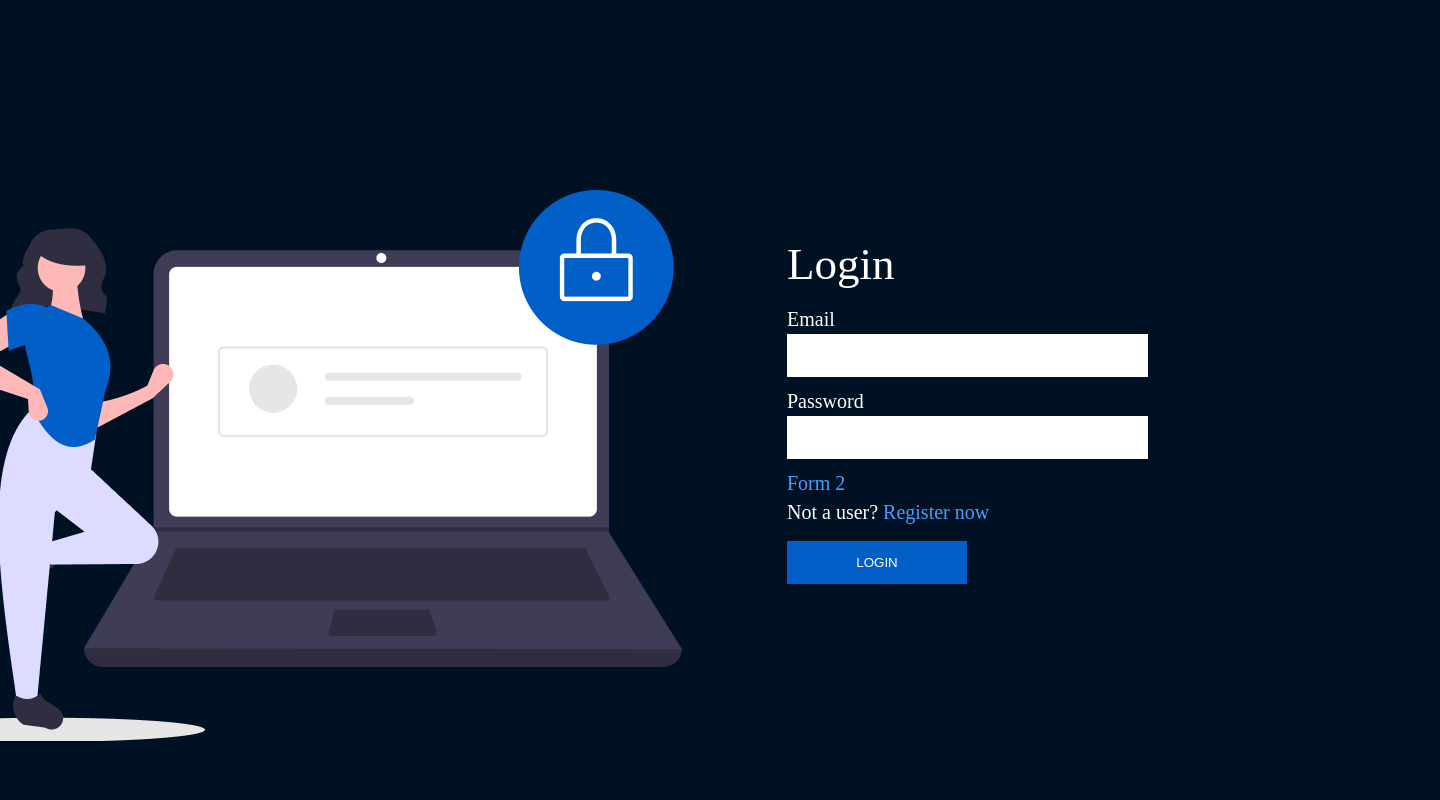
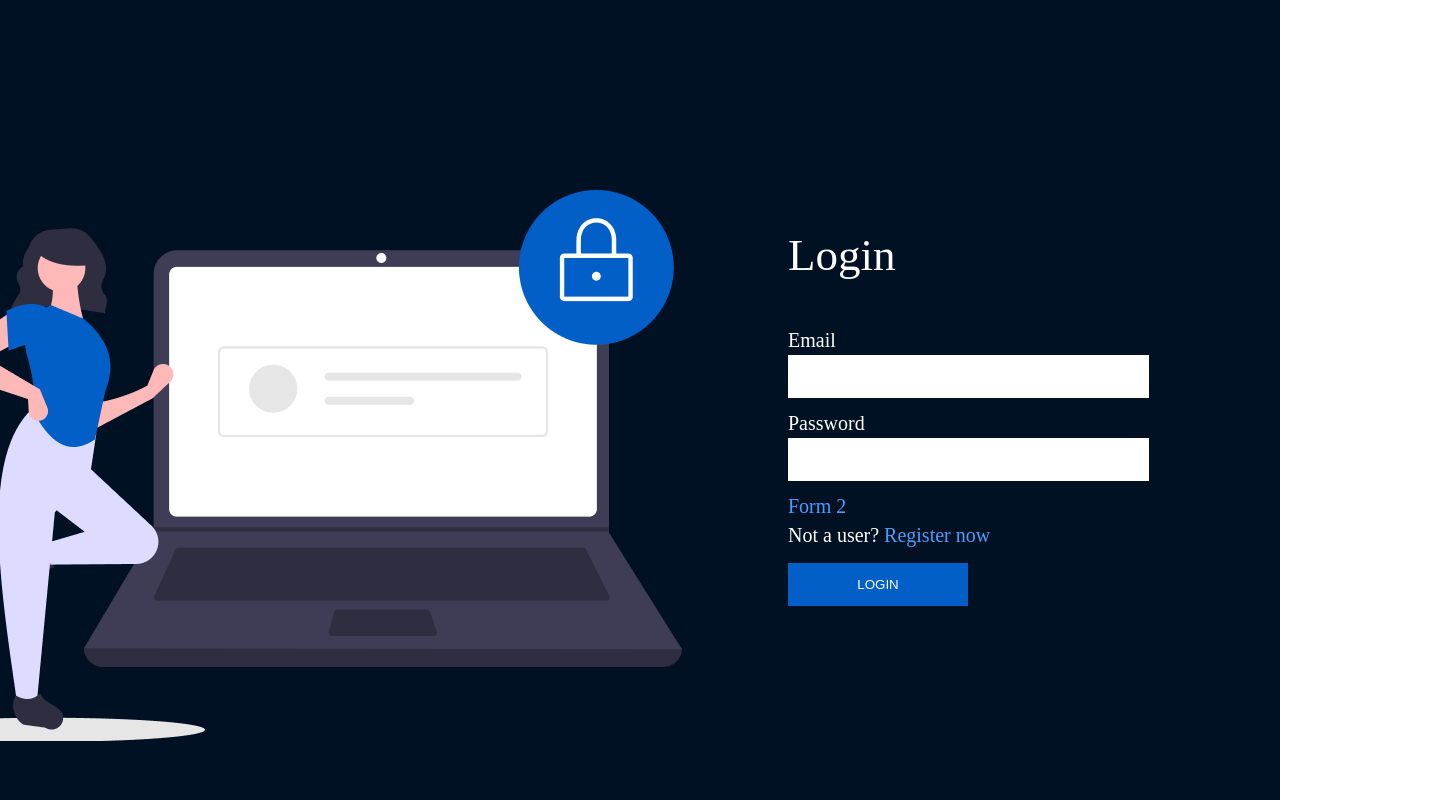
Before and after one commit to ChristinaZavarzina/FD_Lesson06, a plain HTML site: page page1/index1.html in a window 1280 px wide. Shown: the top 800 px of the page, 1440 px wide, since content can reach past the window. Drawn offline with Linux system fonts and the light colour scheme.

Commit message:
lesshw06

```diff
--- a/page1/style1.css
+++ b/page1/style1.css
@@ -18,7 +18,6 @@ body{
 }
 
 .container{
-    width: 1440px;
     height: 1024px;
     background: #001124;
     display: flex;
@@ -35,17 +34,19 @@ body{
 .wrapper{
     width: 363px;
     height: 374px;
-    margin: 233px 290px 417px 104px ;
+    padding-top: 233px;
+    padding-left: 105px;
 }
 
 .login{
     width: 112px;
-    height: 62px;
+    height: 50px;
     font-family: 'DM Serif Display';
     font-weight: 400;
     font-size: 45px;
-    line-height: 62px;
+    line-height: 1;
     color: #FFFFFF;
+    margin-bottom: 42px;
 }
 
 label{
@@ -54,7 +55,7 @@ label{
     font-family: 'Padauk';
     font-weight: 400;
     font-size: 20px;
-    line-height: 29px;
+    line-height: 1.5;
     color: #FFFFFF;
 }
 
@@ -71,7 +72,7 @@ input{
     font-family: 'Padauk';
     font-weight: 400;
     font-size: 20px;
-    line-height: 29px;
+    line-height: 1.5;
     color: #499FFE;
 }
 
--- a/page2/style2.css
+++ b/page2/style2.css
@@ -19,7 +19,6 @@ body{
 }
 
 .container{
-    width: 1440px;
     height: 1024px;
     background: #001124;
     display: flex;
@@ -37,7 +36,8 @@ body{
 .wrapper{
     width: 361px;
     height: 809px;
-    margin: 107px 315px 108px 229px ;
+    padding-top: 107px;
+    padding-left: 229px;
 }
 
 .regist{
@@ -46,7 +46,7 @@ body{
     font-family: 'DM Serif Display';
     font-weight: 400;
     font-size: 45px;
-    line-height: 62px;
+    line-height: .8;
     color: #FFFFFF;
 
 }
@@ -57,25 +57,20 @@ label{
     font-family: 'Padauk';
     font-weight: 400;
     font-size: 20px;
-    line-height: 29px;
+    line-height: 1.5;
     color: #FFFFFF;
+}
+
+label[for="Pass"], label[for="parents"]{
+    width: 202px;
+    display: flex;
 }
 
 input{
     width: 361px;
-    height: 43px;
-    padding: 0;
+    padding-top: 13.25px;
+    padding-bottom: 13.25px;
     border: none;
-}
-
-.form{
-    width: 212px;
-    height: 29px;
-    font-family: 'Padauk';
-    font-weight: 400;
-    font-size: 20px;
-    line-height: 29px;
-    color: #499FFE;
 }
 
 a{
```
Also changed, not shown: page2/index2.html (+3 -2 lines).
